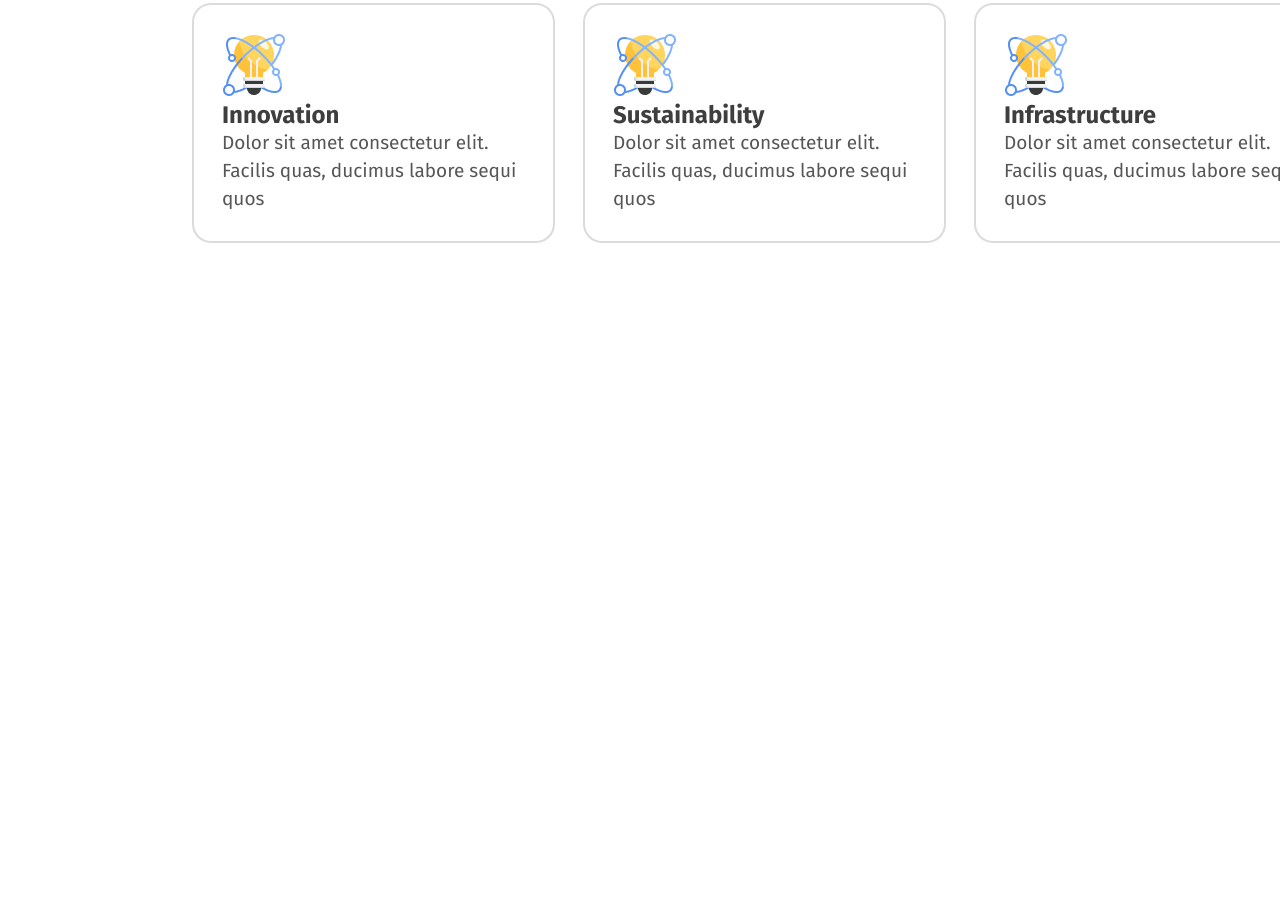
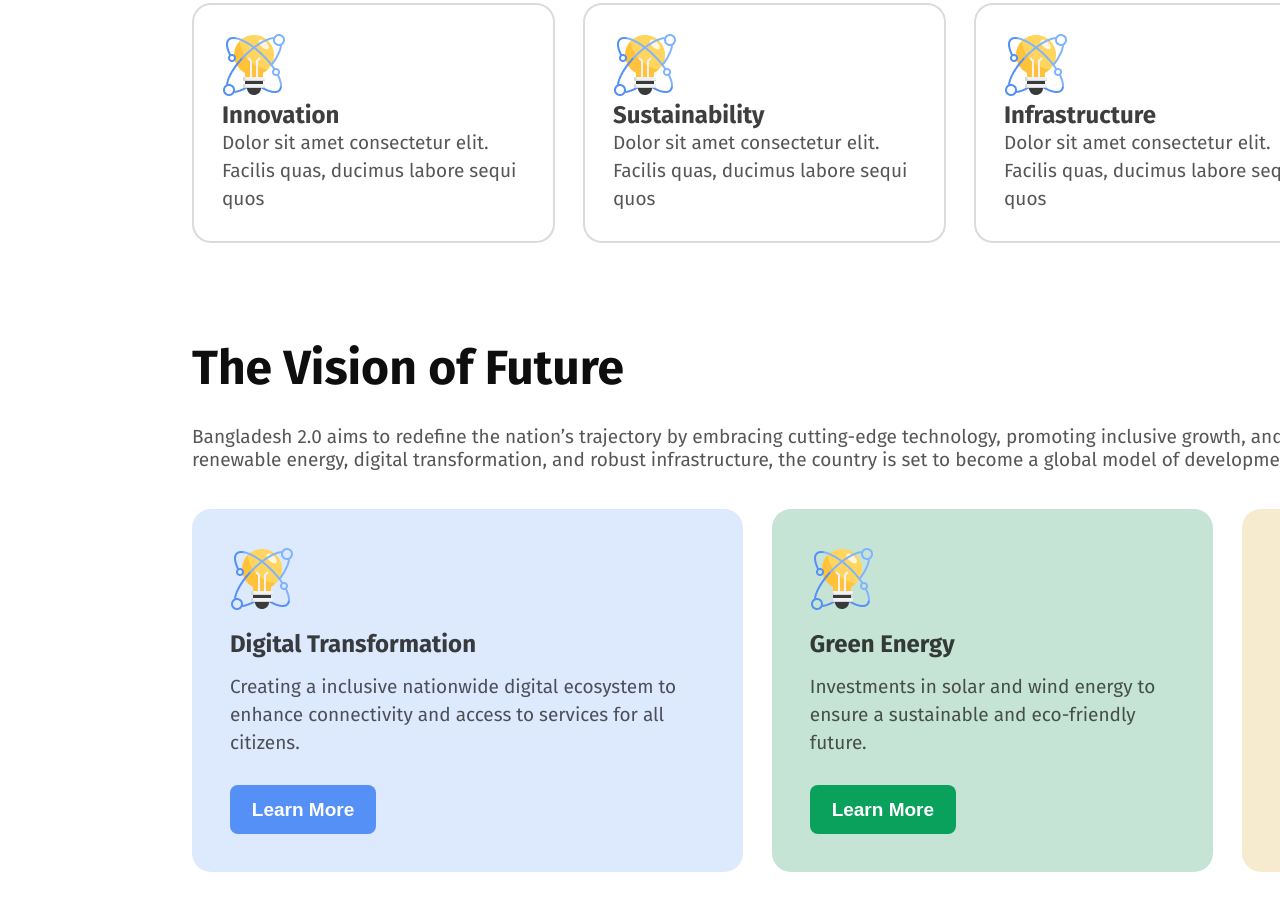
Before and after one commit to ana-yet/assignment-1, a plain HTML site: page index.html in a window 1280 px wide. Shown: the part 965-1875 px from the top of the page. Before the commit the page ends 1304 px from the top, so only its background shows below. Drawn offline with Linux system fonts and the light colour scheme.

Commit message:
completed section3

```diff
--- a/index.html
+++ b/index.html
@@ -64,6 +64,50 @@
           </div>
         </div>
       </section>
+      <!-- Pillers Finished -->
+      <!-- Future Vision Started -->
+      <section class="future-vision">
+        <h2 class="future-title">The Vision of Future</h2>
+        <p class="future-description">
+          Bangladesh 2.0 aims to redefine the nation’s trajectory by embracing
+          cutting-edge technology, promoting inclusive growth, and ensuring
+          sustainability. With initiatives in renewable energy, digital
+          transformation, and robust infrastructure, the country is set to
+          become a global model of development.
+        </p>
+        <div class="future-containers">
+          <div class="future-container-a future-container-style">
+            <img src="assets/card-icon.png" alt="" />
+            <h4 class="container-title">Digital Transformation</h4>
+            <p class="container-description">
+              Creating a inclusive nationwide digital ecosystem to enhance
+              connectivity and access to services for all citizens.
+            </p>
+            <button class="future-btn-a future-btn-style">Learn More</button>
+          </div>
+
+          <div class="future-container-b future-container-style">
+            <img src="assets/card-icon.png" alt="" />
+            <h4 class="container-title">Green Energy</h4>
+            <p class="container-description">
+              Investments in solar and wind energy to ensure a sustainable and
+              eco-friendly future.
+            </p>
+            <button class="future-btn-b future-btn-style">Learn More</button>
+          </div>
+
+          <div class="future-container-c future-container-style">
+            <img src="assets/card-icon.png" alt="" />
+            <h4 class="container-title">Modern Infrastructure</h4>
+            <p class="container-description">
+              Building state-of-the-art infrastructure to support economic
+              growth and global competitiveness.
+            </p>
+            <button class="future-btn-c future-btn-style">Learn More</button>
+          </div>
+        </div>
+      </section>
+      <!-- future-vision Finished -->
     </main>
   </body>
 </html>
--- a/style/style.css
+++ b/style/style.css
@@ -111,3 +111,71 @@ a {
   font-size: 19px;
   line-height: 28px;
 }
+/* Future Vision Styles */
+.future-vision {
+  margin-bottom: 38px;
+}
+
+.future-title {
+  font-weight: 700;
+  font-size: 48px;
+  color: rgb(14, 14, 14);
+  margin-bottom: 28px;
+}
+.future-description {
+  color: rgba(14, 14, 14, 0.7);
+  font-size: 19px;
+  font-weight: 400;
+  margin-bottom: 38px;
+}
+.future-containers {
+  display: flex;
+  gap: 29px;
+}
+.future-container-style {
+  border-radius: 19px;
+  padding: 38px;
+}
+.future-container-a {
+  background: rgba(84, 144, 245, 0.2);
+}
+.future-container-b {
+  background-color: #c6e4d6;
+}
+.future-container-c {
+  background-color: #f7ebcf;
+}
+.container-title {
+  color: rgba(14, 14, 14, 0.8);
+  font-size: 24px;
+  font-weight: 700;
+  margin: 15px 0;
+}
+.container-description {
+  color: rgba(14, 14, 14, 0.7);
+  font-size: 19px;
+  font-weight: 400;
+  line-height: 28px;
+  margin: 2px 0 28px;
+}
+.future-btn-style {
+  width: 146px;
+  height: 49px;
+  font-size: 19px;
+  font-weight: 600;
+  line-height: 22px;
+  border: none;
+  border-radius: 8px;
+}
+.future-btn-a {
+  color: rgb(255, 255, 255);
+  background: rgb(84, 144, 245);
+}
+.future-btn-b {
+  color: rgb(255, 255, 255);
+  background: rgb(9, 161, 92);
+}
+.future-btn-c {
+  color: rgb(255, 255, 255);
+  background: rgb(255, 194, 57);
+}
```
